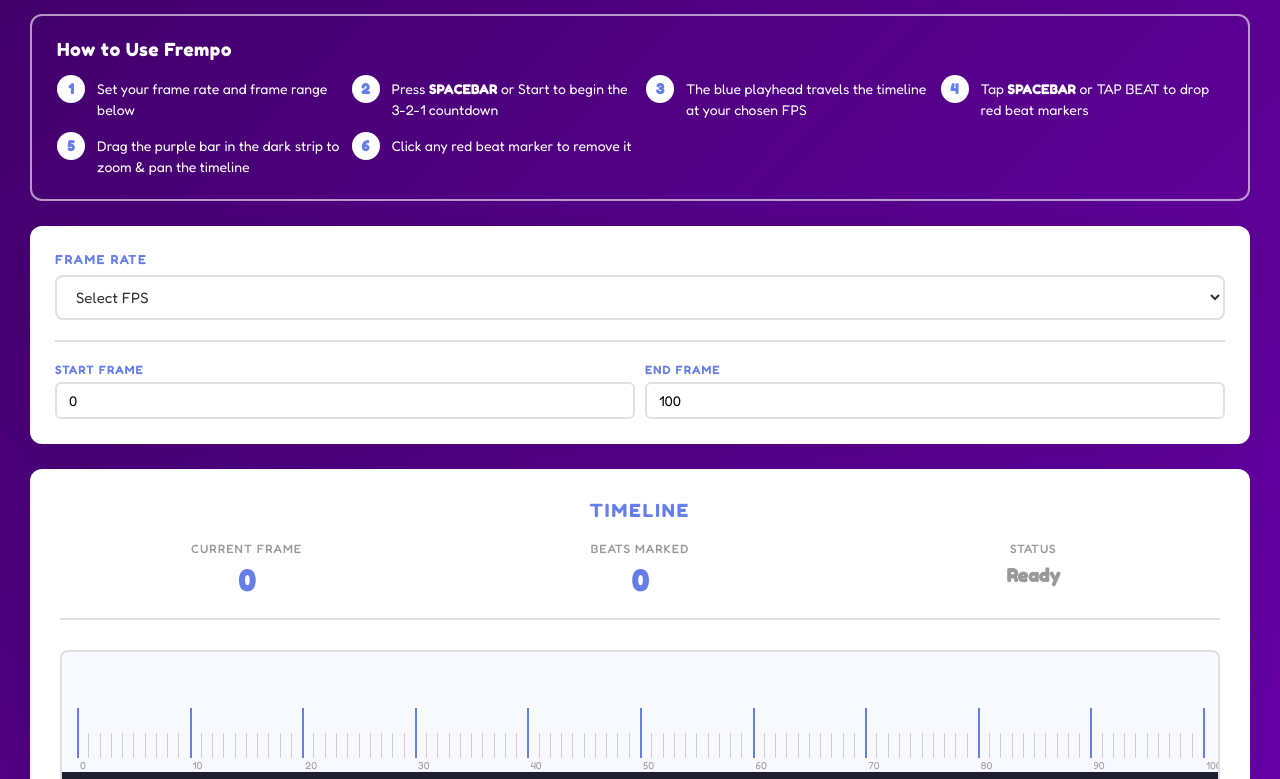
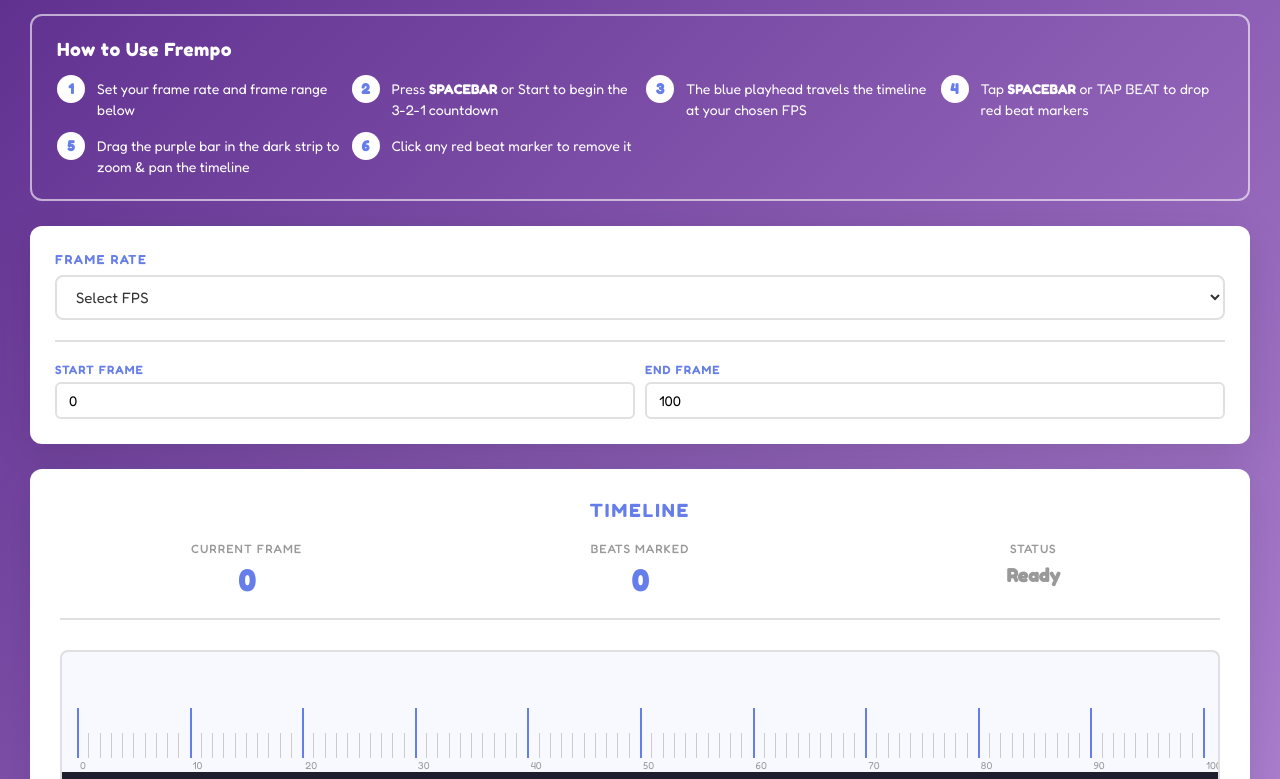
Before and after one commit to couplandjosh92/frempo, a plain HTML site: page index.html in a window 1280 px wide. Shown: the part 327-1106 px from the top of the page. Drawn offline with Linux system fonts and the light colour scheme.

Commit message:
Update index.html

```diff
--- a/index.html
+++ b/index.html
@@ -8,7 +8,7 @@
         * { margin: 0; padding: 0; box-sizing: border-box; }
         body {
             font-family: 'Fredoka', sans-serif;
-            background: linear-gradient(135deg, #3C0061 0%, #6E00B3 100%);
+            background: linear-gradient(135deg, #552586 0%, #B589D6 100%);
             min-height: 100vh;
             display: flex;
             flex-direction: column;
```
